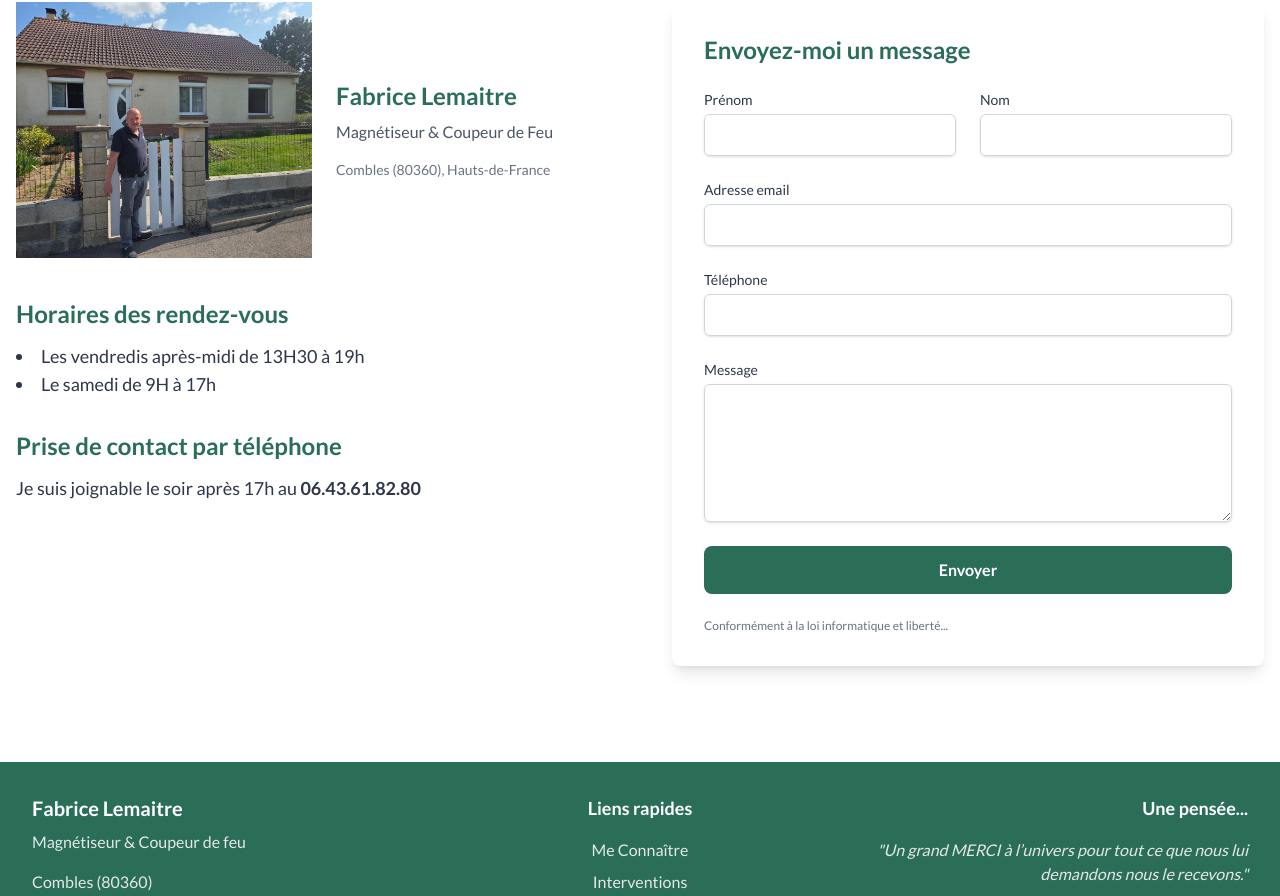
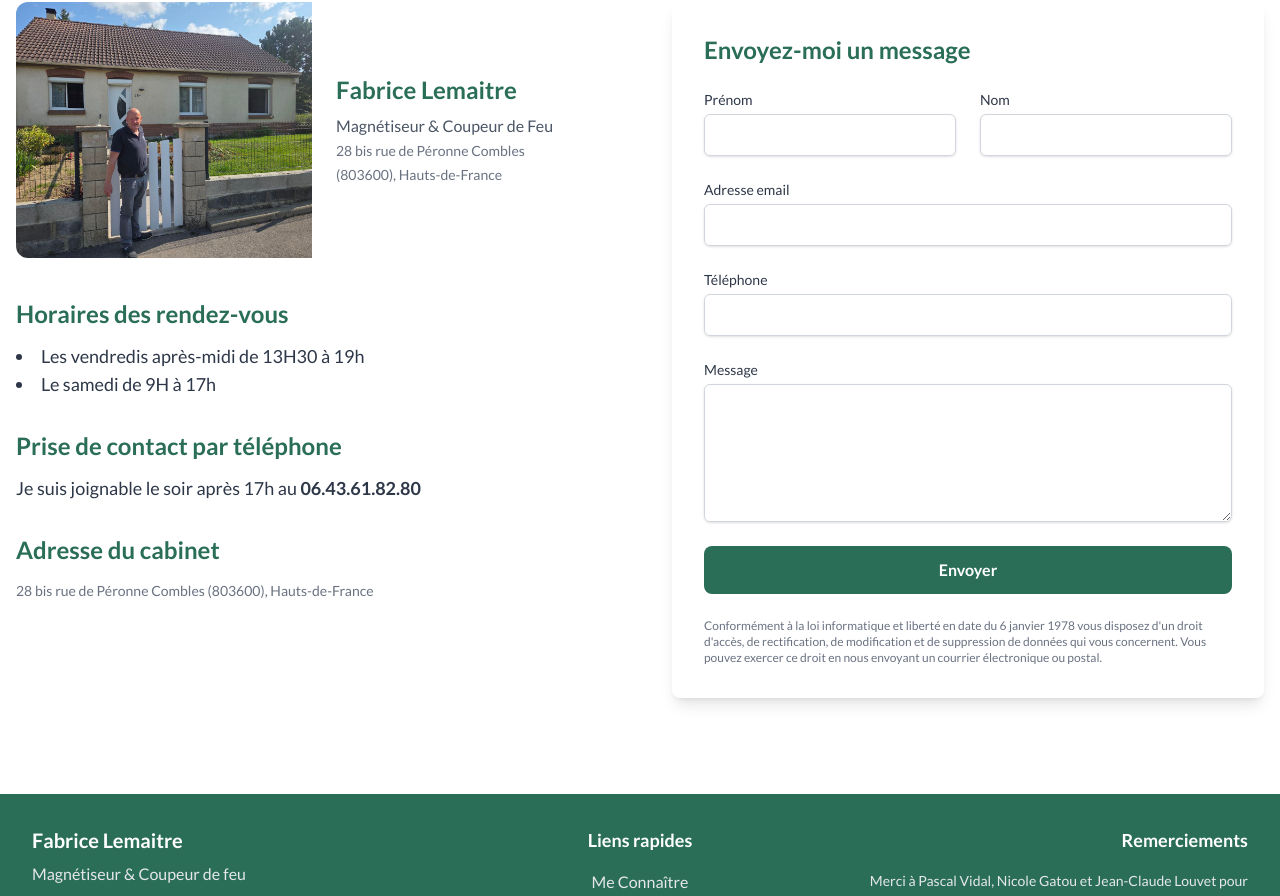
Before and after one commit to Leo70001/site-web-fabrice, a Next.js app: page /contact in a window 1280 px wide. Shown: the part 286-1182 px from the top of the page. Built offline with nearby package versions, Linux system fonts and the light colour scheme.

Commit message:
commit avant la fin

```diff
--- a/app/contact/page.tsx
+++ b/app/contact/page.tsx
@@ -1,24 +1,31 @@
 // src/app/contact/page.tsx
 'use client';
+
+// Imports de React et des bibliothèques externes
+import { useState } from 'react';
 import { useForm, SubmitHandler } from 'react-hook-form';
 import { zodResolver } from '@hookform/resolvers/zod';
 import { z } from 'zod';
-import { useState } from 'react';
+
+// Imports des composants Next.js
 import Image from 'next/image';
 
-// Schéma de validation
+// 1. Définition du schéma de validation avec Zod
 const validationSchema = z.object({
   prenom: z.string().min(1, { message: 'Le prénom est requis' }),
   nom: z.string().min(1, { message: 'Le nom est requis' }),
-  email: z.string().min(1, { message: 'L\'email est requis' }).email({ message: 'L\'email doit être valide' }),
+  email: z.string().min(1, { message: "L'email est requis" }).email({ message: "L'email doit être valide" }),
   telephone: z.string().optional(),
   message: z.string().min(5, { message: 'Le message doit contenir au moins 5 caractères' }),
 });
 
+// On déduit le type TypeScript du formulaire à partir du schéma Zod
 type ValidationSchema = z.infer<typeof validationSchema>;
 
 export default function ContactPage() {
   const [responseMessage, setResponseMessage] = useState('');
+
+  // 2. Initialisation du hook de formulaire avec Zod et le mode 'onBlur'
   const {
     register,
     handleSubmit,
@@ -29,8 +36,31 @@ export default function ContactPage() {
     mode: 'onBlur',
   });
 
+  // 3. Fonction de soumission qui envoie les données à l'API
   const onSubmit: SubmitHandler<ValidationSchema> = async (formData) => {
-    // ... (votre logique d'envoi d'email reste la même)
+    setResponseMessage('');
+
+    const dataToSend = {
+      name: `${formData.prenom} ${formData.nom}`,
+      email: formData.email,
+      phone: formData.telephone,
+      message: formData.message,
+    };
+
+    const response = await fetch('/api/send-email', {
+      method: 'POST',
+      headers: { 'Content-Type': 'application/json' },
+      body: JSON.stringify(dataToSend),
+    });
+
+    const data = await response.json();
+
+    if (response.ok) {
+      setResponseMessage('Merci ! Votre message a bien été envoyé.');
+      reset(); // Vider le formulaire après succès
+    } else {
+      setResponseMessage(data.message || 'Une erreur est survenue.');
+    }
   };
 
   return (
@@ -42,11 +72,10 @@ export default function ContactPage() {
       </div>
       <div className="mt-16 grid lg:grid-cols-2 gap-12 lg:gap-16 items-start">
 
-        {/* Colonne de gauche : Carte de présentation + Infos pratiques */}
+        {/* --- COLONNE DE GAUCHE : INFOS --- */}
         <div className="space-y-10">
 
-          {/* NOUVELLE CARTE DE PRÉSENTATION AVEC L'IMAGE */}
-          <div className="bg-white  overflow-hidden ">
+          <div className="bg-[var(--color-card-background)] rounded-xl overflow-hidden ">
             <div className="grid grid-cols-1 md:grid-cols-2 items-center">
               <div className="relative h-64 w-full">
                 <Image
@@ -59,12 +88,19 @@ export default function ContactPage() {
               <div className="p-6">
                 <h2 className="text-2xl font-bold text-[var(--primary)]">Fabrice Lemaitre</h2>
                 <p className="mt-2 text-gray-600 dark:text-gray-400">Magnétiseur & Coupeur de Feu</p>
-                <p className="mt-4 text-sm text-gray-500">Combles (80360), Hauts-de-France</p>
+                <a
+                  href="https://www.google.com/maps?q=28+bis+rue+de+Péronne+Combles+80360"
+                  target="_blank"
+                  rel="noopener noreferrer"
+                  className="mt-4 text-sm text-gray-500 hover:underline"
+                >
+                  28 bis rue de Péronne Combles (803600), Hauts-de-France
+                </a>
+
               </div>
             </div>
           </div>
 
-          {/* Infos pratiques */}
           <div className="space-y-8">
             <div>
               <h3 className="text-2xl font-bold text-[var(--primary)] mb-3">Horaires des rendez-vous</h3>
@@ -79,11 +115,23 @@ export default function ContactPage() {
                 Je suis joignable le soir après 17h au <strong className="whitespace-nowrap">06.43.61.82.80</strong>
               </p>
             </div>
+            <div>
+              <h3 className="text-2xl font-bold text-[var(--primary)] mb-3">Adresse du cabinet</h3>
+              <a
+                href="https://www.google.com/maps?q=28+bis+rue+de+Péronne+Combles+80360"
+                target="_blank"
+                rel="noopener noreferrer"
+                className="mt-4 text-sm text-gray-500 hover:underline"
+              >
+                28 bis rue de Péronne Combles (803600), Hauts-de-France
+              </a>
+
+            </div>
           </div>
         </div>
 
-        {/* Colonne de droite : Formulaire */}
-        <div className="bg-white p-8 rounded-lg shadow-lg ">
+        {/* --- COLONNE DE DROITE : FORMULAIRE --- */}
+        <div className="bg-[var(--color-card-background)] p-8 rounded-lg shadow-lg ">
           <h2 className="text-2xl font-bold text-[var(--primary)] mb-6">Envoyez-moi un message</h2>
           <form onSubmit={handleSubmit(onSubmit)} className="space-y-6">
             <div className="grid grid-cols-1 sm:grid-cols-2 gap-6">
@@ -120,7 +168,7 @@ export default function ContactPage() {
             {responseMessage && <p className="text-center mt-4">{responseMessage}</p>}
           </form>
           <p className="mt-6 text-xs text-gray-500">
-            Conformément à la loi informatique et liberté...
+            Conformément à la loi informatique et liberté en date du 6 janvier 1978 vous disposez d'un droit d'accès, de rectification, de modification et de suppression de données qui vous concernent. Vous pouvez exercer ce droit en nous envoyant un courrier électronique ou postal.
           </p>
         </div>
       </div>
--- a/app/layout.tsx
+++ b/app/layout.tsx
@@ -1,40 +1,32 @@
-// src/app/layout.tsx
 import type { Metadata } from "next";
-import { Inter } from "next/font/google";
+import { Inter, Lato } from "next/font/google";
 import "./globals.css";
-import { Lato } from 'next/font/google';
-
-// On importe les nouveaux composants
 import Header from "@/components/Header";
 import Footer from "@/components/Footer";
 
 const lato = Lato({
-  weight: ['400', '700'], // '400' pour le texte normal, '700' pour le gras (bold)
-  subsets: ['latin'],
+  weight: ["400", "700"],
+  subsets: ["latin"],
 });
 
 export const metadata: Metadata = {
   title: "Fabrice Lemaitre - Magnétiseur & Coupeur de Feu dans la Somme",
-  description: "Fabrice Lemaitre, magnétiseur et coupeur de feu depuis 2014 à Combles (80360), vous aide à soulager vos douleurs physiques et émotionnelles.",
+  description:
+    "Fabrice Lemaitre, magnétiseur et coupeur de feu depuis 2014 à Combles (80360), vous aide à soulager vos douleurs physiques et émotionnelles.",
 };
 
 export default function RootLayout({
   children,
-}: Readonly<{
+}: {
   children: React.ReactNode;
-}>) {
+}) {
   return (
-    <html lang="fr">
-      <body className={`${lato.className} bg-gray-50 text-gray-800 flex flex-col min-h-screen`}>
-        {/* On ajoute le Header ici */}
+    <html lang="fr" suppressHydrationWarning>
+      <body
+        className={`${lato.className} bg-gray-50 text-gray-800 flex flex-col min-h-screen`}
+      >
         <Header />
-
-        {/* Le contenu de chaque page sera flexible et poussera le footer vers le bas */}
-        <main className="flex-grow">
-          {children}
-        </main>
-
-        {/* On ajoute le Footer ici */}
+        <main className="flex-grow">{children}</main>
         <Footer />
       </body>
     </html>
--- /dev/null
+++ b/components/Analytics.tsx
@@ -0,0 +1,27 @@
+// src/components/Analytics.tsx
+'use client';
+
+import { GoogleAnalytics } from '@next/third-parties/google';
+import { useEffect, useState } from 'react';
+import Cookies from 'js-cookie';
+
+export default function Analytics() {
+    const [consent, setConsent] = useState(false);
+
+    useEffect(() => {
+        const checkConsent = () => {
+            const consentCookie = Cookies.get('CookieConsent');
+            setConsent(consentCookie === 'true');
+        };
+
+        // Vérifier immédiatement au chargement
+        checkConsent();
+
+        // Vérifier périodiquement au cas où l'utilisateur change d'avis
+        const interval = setInterval(checkConsent, 1000);
+
+        return () => clearInterval(interval);
+    }, []);
+
+    return consent ? <GoogleAnalytics gaId={process.env.NEXT_PUBLIC_GA_ID!} /> : null;
+}
--- a/components/CookieBanner.tsx
+++ b/components/CookieBanner.tsx
@@ -1,10 +1,18 @@
-// src/components/CookieBanner.tsx
 'use client';
 
+import { useEffect, useState } from 'react';
 import Link from 'next/link';
 import CookieConsent from 'react-cookie-consent';
 
 export default function CookieBanner() {
+    const [mounted, setMounted] = useState(false);
+
+    useEffect(() => {
+        setMounted(true);
+    }, []);
+
+    if (!mounted) return null; // Prevents SSR rendering
+
     return (
         <CookieConsent
             location="bottom"
@@ -13,12 +21,20 @@ export default function CookieBanner() {
             enableDeclineButton
             cookieName="CookieConsent"
             style={{ background: '#2B373B', fontSize: '15px' }}
-            buttonStyle={{ color: '#4e503b', fontSize: '13px', background: '#e1e1e1', borderRadius: '5px' }}
+            buttonStyle={{
+                color: '#4e503b',
+                fontSize: '13px',
+                background: '#e1e1e1',
+                borderRadius: '5px',
+            }}
             declineButtonStyle={{ borderRadius: '5px' }}
             expires={150}
         >
-            Ce site utilise des cookies pour analyser le trafic et améliorer votre expérience.{" "}
-            <Link href="/politique-de-confidentialite" className="text-yellow-300 hover:underline">
+            Ce site utilise des cookies pour analyser le trafic et améliorer votre expérience.{' '}
+            <Link
+                href="/politique-de-confidentialite"
+                className="text-yellow-300 hover:underline"
+            >
                 En savoir plus.
             </Link>
         </CookieConsent>
--- a/components/Footer.tsx
+++ b/components/Footer.tsx
@@ -10,7 +10,7 @@ export default function Footer() {
           <div className="text-center md:text-left">
             <h3 className="text-xl font-bold">Fabrice Lemaitre</h3>
             <p className="mt-2 text-gray-200">Magnétiseur & Coupeur de feu</p>
-            <p className="mt-4 text-gray-200">Combles (80360)</p>
+            <p className="mt-4 text-gray-200">28 bis rue de Péronne Combles (80360)</p>
             <p className="text-gray-200">Région Hauts de France</p>
             <p className="mt-2 text-gray-200">Tel: 06.43.61.82.80</p>
           </div>
@@ -25,10 +25,11 @@ export default function Footer() {
             </ul>
           </div>
 
+          {/* --- SECTION MODIFIÉE --- */}
           <div className="text-center md:text-right">
-            <h3 className="text-lg font-semibold">Une pensée...</h3>
-            <p className="mt-4 italic text-gray-200">
-              "Un grand MERCI à l’univers pour tout ce que nous lui demandons nous le recevons."
+            <h3 className="text-lg font-semibold">Remerciements</h3>
+            <p className="mt-4 text-gray-200 text-sm leading-relaxed">
+              Merci à Pascal Vidal, Nicole Gatou et Jean-Claude Louvet pour leur guidance. Une pensée spéciale pour ma première patiente, Gilette Letalleur, et pour tous ceux qui m'ont accordé leur confiance.
             </p>
             <p className="mt-4 font-bold text-gray-200">
               "Nous sommes acteur de nos propres pensées."
@@ -37,7 +38,6 @@ export default function Footer() {
 
         </div>
 
-        {/* SECTION AVEC LES LIENS LÉGAUX */}
         <div className="mt-8 border-t border-green-700 pt-6 text-center text-sm text-gray-300">
           <div className="flex flex-col sm:flex-row justify-center items-center gap-x-4 gap-y-2">
             <span>&copy; {new Date().getFullYear()} Fabrice Lemaitre. Tous droits réservés.</span>
```
Also changed, not shown: 1 other file (tests, documents, lock files or other folders).
